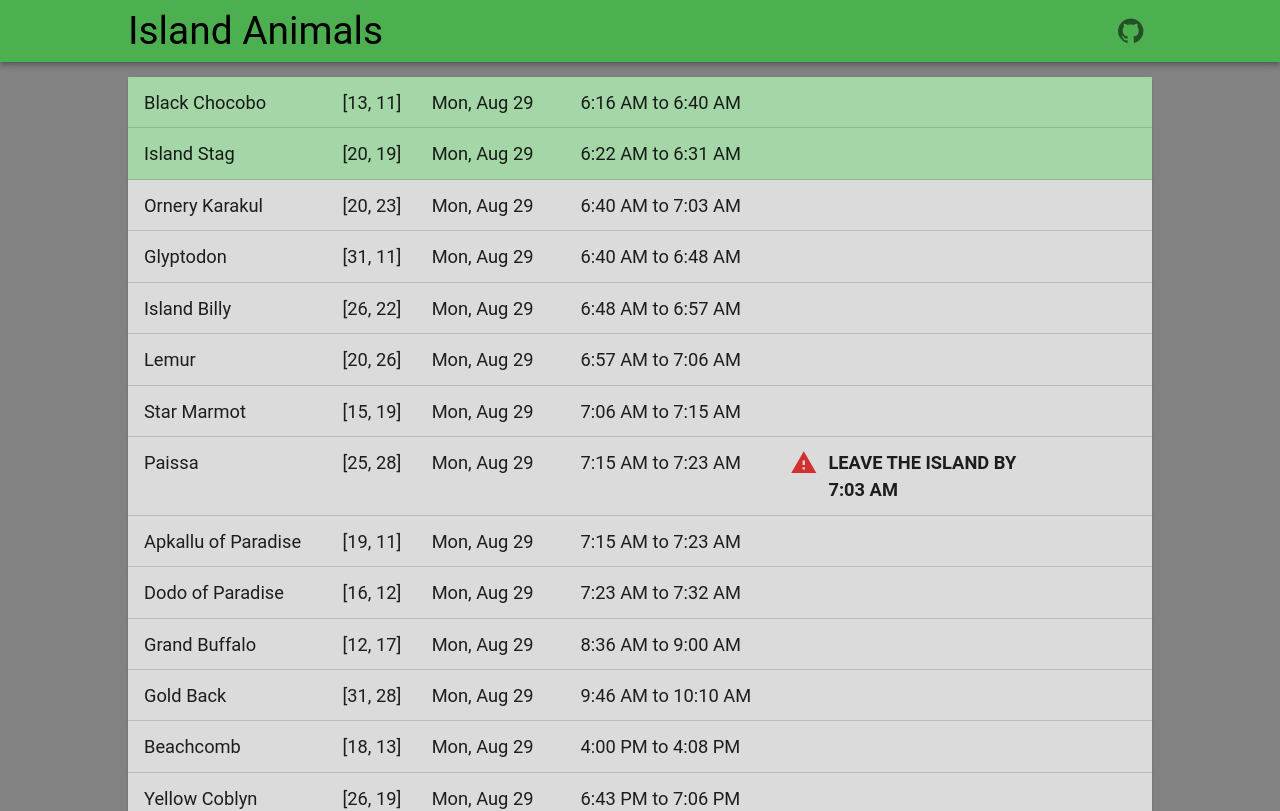
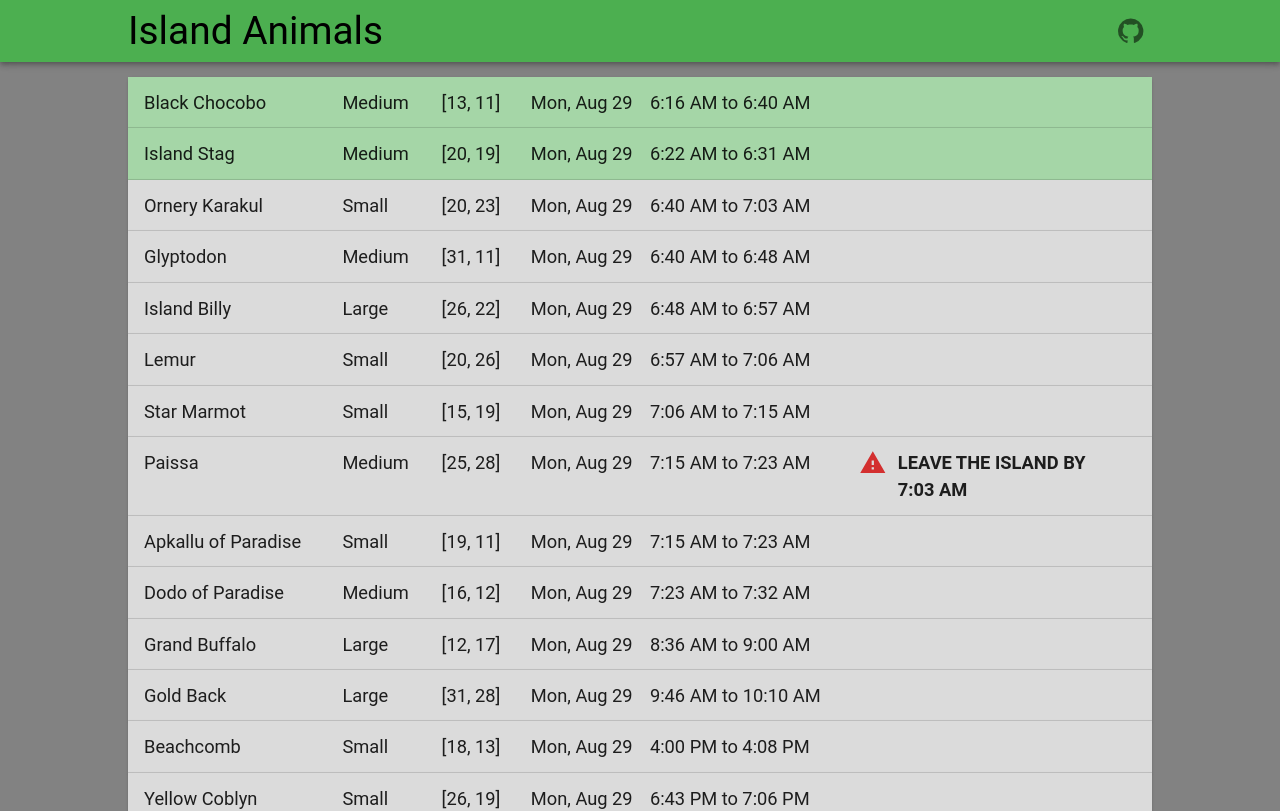
Before and after one commit to codersblock/ffxiv-island-app, a React (Create React App) app in the folder island-animals/: page / in a window 1280 px wide. Shown: the top 811 px of the page. Built offline with nearby package versions, Linux system fonts and the light colour scheme.

Commit message:
adding creature size to display

```diff
--- a/island-animals/src/components/CreatureList.tsx
+++ b/island-animals/src/components/CreatureList.tsx
@@ -68,8 +68,9 @@ export default function CreatureList() {
                         })}>
                             <SummaryDiv >
                                 <Typography sx={{width: "20%"}}>{`${creatureName}`}</Typography>
+                                <Typography sx={{width: "10%"}}>{`${creatures[creatureName].type}`}</Typography>
                                 <Typography sx={{width: "9%"}}>{`[${creatures[creatureName].coordinates.x}, ${creatures[creatureName].coordinates.y}]`}</Typography>
-                                <Typography sx={{width: "15%"}}>{`${creatureSpawns[creatureName][0]?.startTime.toLocaleString({weekday: "short", month: "short", day: "2-digit"})}`}</Typography>
+                                <Typography sx={{width: "12%"}}>{`${creatureSpawns[creatureName][0]?.startTime.toLocaleString({weekday: "short", month: "short", day: "2-digit"})}`}</Typography>
                                 <Typography sx={{width: "20%"}}>{`${creatureSpawns[creatureName][0]?.startTime.toLocaleString(DateTime.TIME_SIMPLE)} to ${creatureSpawns[creatureName][0]?.endTime.toLocaleString(DateTime.TIME_SIMPLE)}`}</Typography>
                                 {buggedCreatures.includes(creatureName) && (<>
                                     <Tooltip title="A bug has been identified with this creature that requires you to be off the island when the weather changes in order for it to spawn.  For the best chance to spawn this creature, leave the island at the indicated time, and return only when the spawn window becomes active.">
--- a/island-animals/src/logic/CreatureCalculator.tsx
+++ b/island-animals/src/logic/CreatureCalculator.tsx
@@ -170,7 +170,7 @@ export const creatures: {[key: string]: Creature} = {
     ),
     "Black Chocobo": new Creature(
         "Black Chocobo",
-        CreatureType.LARGE,
+        CreatureType.MEDIUM,
         {
             x: 13,
             y: 11
```
